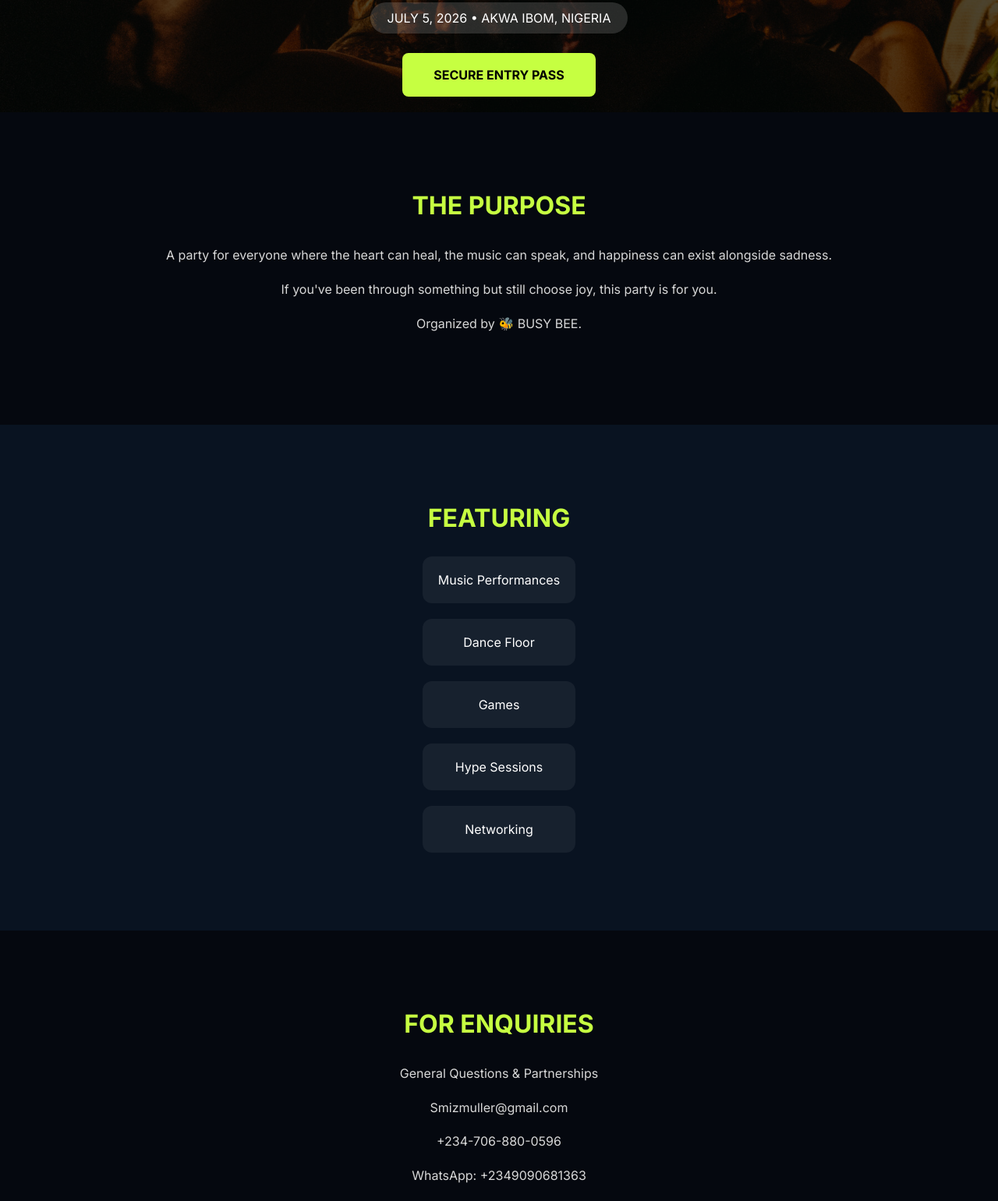
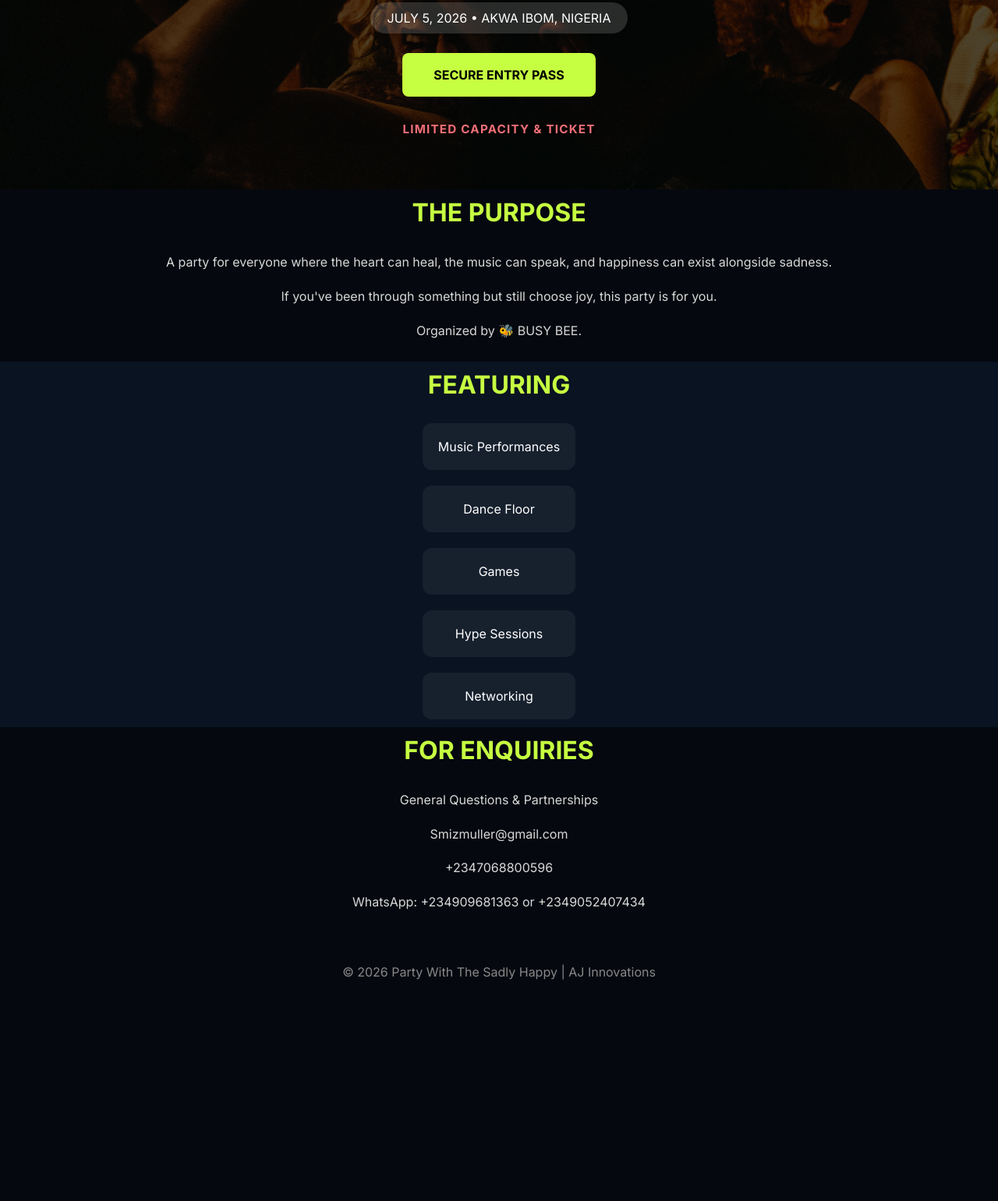
Before and after one commit to Annyjerry/party_ticket, a website: page public/index.html in a window 1280 px wide. Shown: the part 684-2225 px from the top of the page at 78% size. After the commit the page ends 1981 px from the top, so only its background shows below. Drawn offline with Linux system fonts and the light colour scheme.

Commit message:
more update

```diff
--- a/public/index.html
+++ b/public/index.html
@@ -78,6 +78,10 @@
                 SECURE ENTRY PASS
             </a>
 
+            <div class="note">
+                LIMITED CAPACITY & TICKET
+            </div>
+
         </div>
 
     </section>
@@ -85,6 +89,7 @@
     <section id="about" class="section">
 
         <div class="content-box">
+
 
             <h3>THE PURPOSE</h3>
 
@@ -140,11 +145,11 @@
             </p>
 
             <p>
-                +234-706-880-0596
+                +2347068800596
             </p>
 
             <p>
-                WhatsApp: +2349090681363
+                WhatsApp: +234909681363 or +2349052407434
             </p>
 
         </div>
--- a/public/landing.css
+++ b/public/landing.css
@@ -199,8 +199,24 @@ body{
     font-weight:700;
 }
 
+.note{
+    display:block;
+    width:fit-content;
+    margin:24px auto 40px;
+    padding:8px 16px;
+
+    color:#f16f78;
+    text-align:center;
+    font-family:'Inter', 'Segoe UI', Tahoma, Geneva, Verdana, sans-serif;
+    font-size:0.95rem;
+    font-weight:700;
+    text-shadow:0 1px 6px rgba(0,0,0,0.08);
+    border-radius:999px;
+    letter-spacing:0.08em;
+}
+
 .section{
-    padding:100px 20px;
+    padding:10px 40px;
     display:flex;
     justify-content:center;
 }
```
Also changed, not shown: public/tickets.html (+2 -2 lines).
